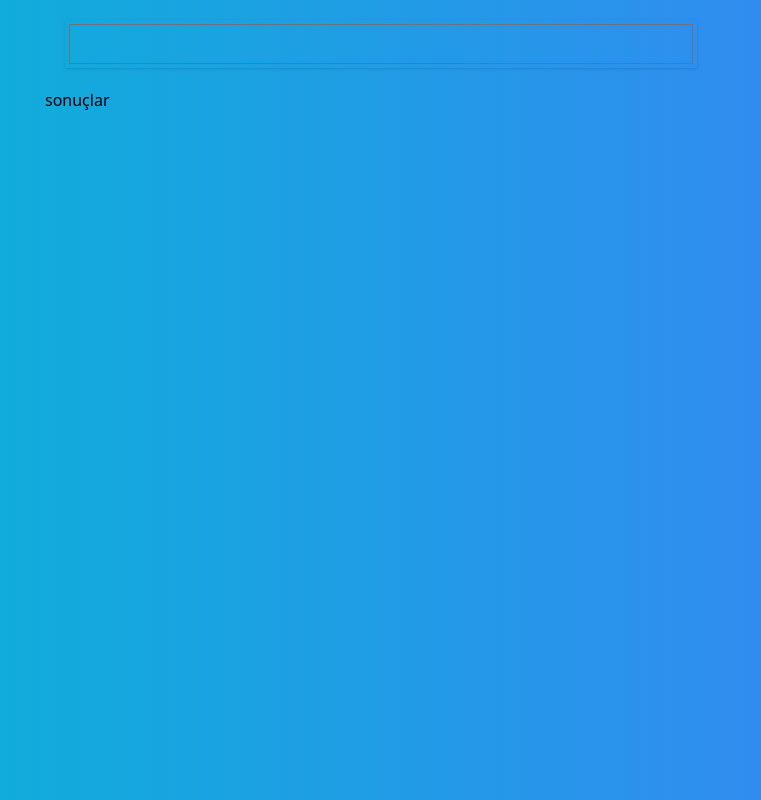
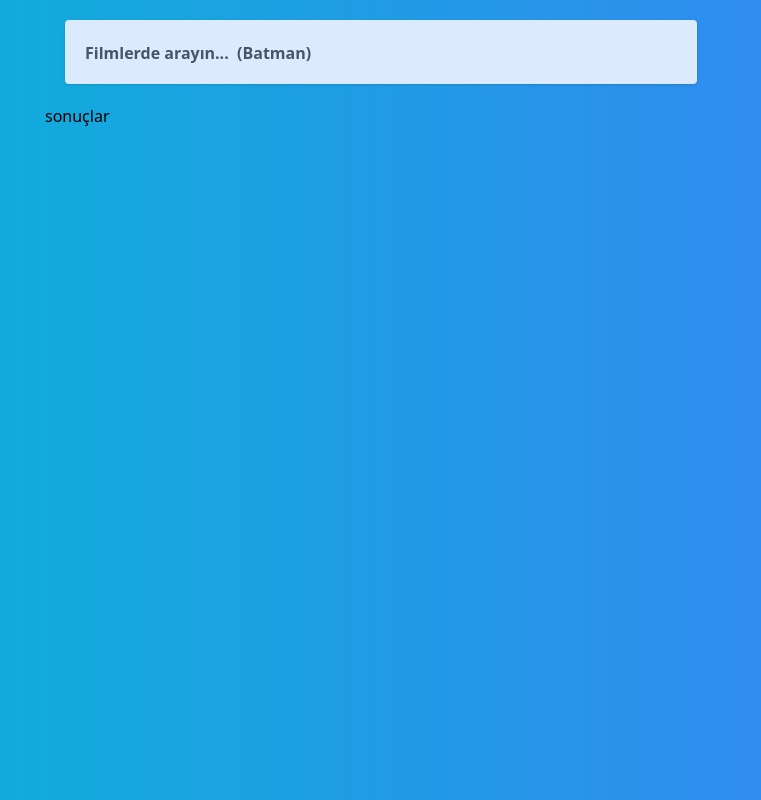
Before and after one commit to mhalikosen/movie-explorer, a React (Create React App) app: page / in a window 1280 px wide. Shown: the whole page, without its empty margins (259-1020 px from the left). Built offline with nearby package versions, Linux system fonts and the light colour scheme.

Commit message:
Search box completed.

```diff
--- a/src/App.js
+++ b/src/App.js
@@ -1,14 +1,27 @@
+import { useEffect, useState } from 'react'
 import { Helmet } from 'react-helmet'
 
 const App = () => {
+  const [search, setSearch] = useState('')
+
+  useEffect(() => {
+    console.log(search)
+  }, [search])
+
   return (
     <>
       <Helmet>
         <body className="min-h-full bg-gradient-to-r from-cyan-500 to-blue-500" />
       </Helmet>
       <div className="container mx-auto max-w-2xl">
-        <div className="m-5 p-1 shadow">
-          <input className="bg-transparent focus:border-0 focus:ring-0 w-full h-full" type="text" />
+        <div className="m-5 rounded bg-blue-100 bg-blend-darken shadow">
+          <input
+            placeholder="Filmlerde arayın...  (Batman)"
+            className="m-0 h-full w-full border-0 bg-transparent p-5 text-lg font-bold placeholder:text-base placeholder:font-bold placeholder:text-slate-600 focus:border-0 focus:ring-0"
+            type="text"
+            value={search}
+            onChange={(e) => setSearch(e.target.value)}
+          />
         </div>
         <div>sonuçlar</div>
       </div>
```
Also changed, not shown: 1 other file (tests, documents, lock files or other folders).
